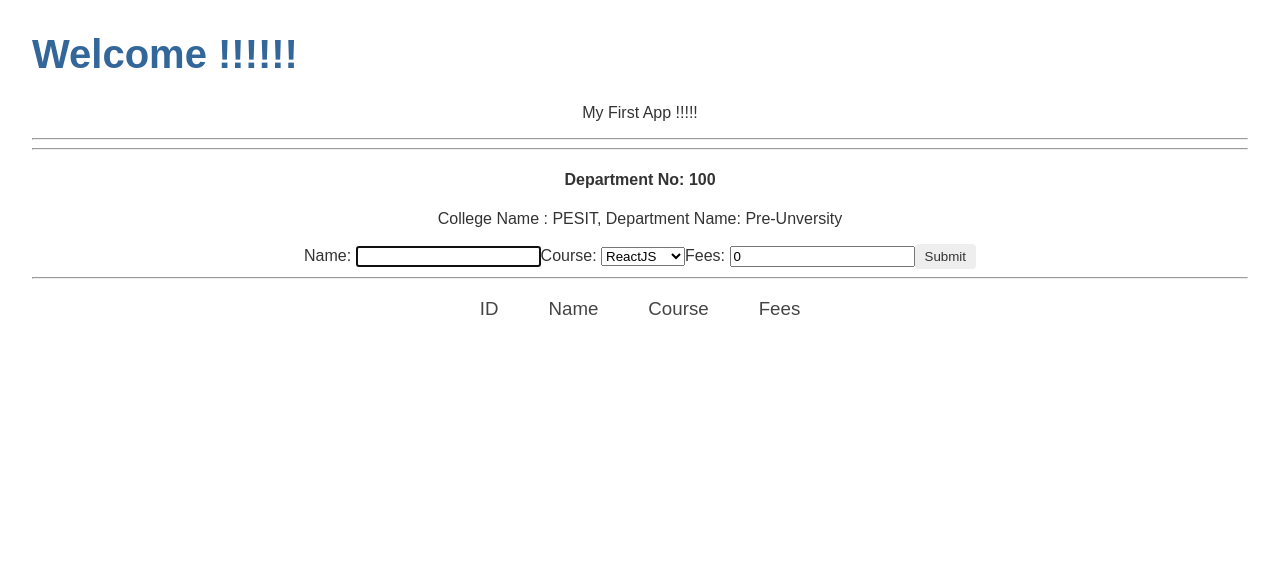
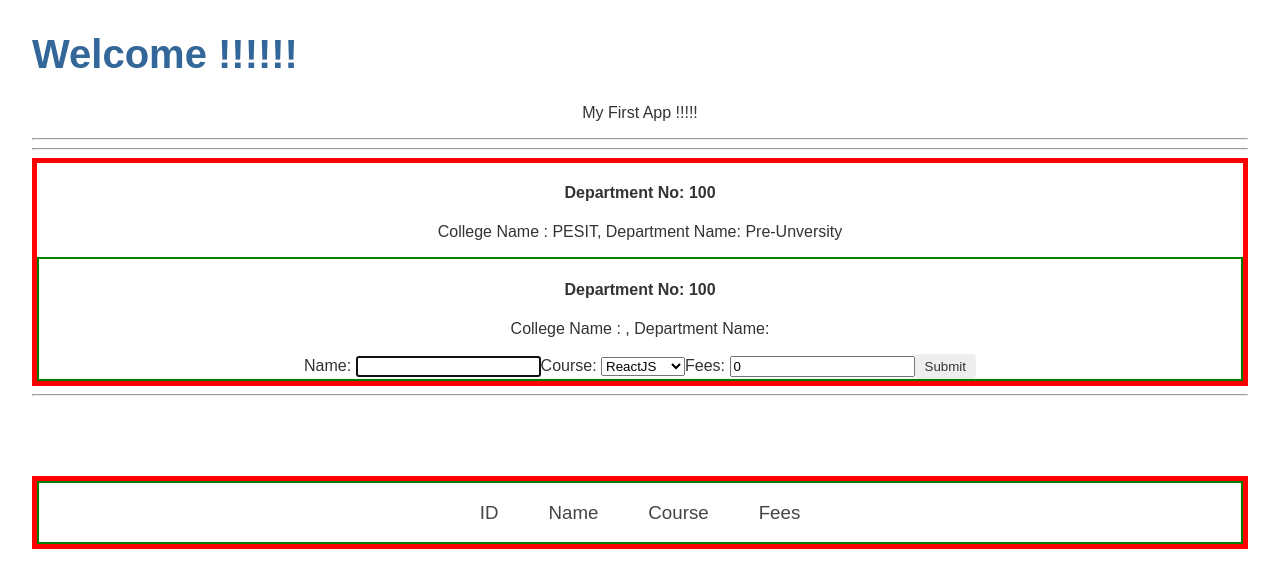
Before and after one commit to vinoddsce/first-react-app, a React (Create React App) app: page / in a window 1280 px wide. Shown: the top 588 px of the page. Built offline with nearby package versions, Linux system fonts and the light colour scheme.

Commit message:
Re arranged the components for Context API

```diff
--- a/src/App.js
+++ b/src/App.js
@@ -1,8 +1,8 @@
 import React, { Component } from 'react';
 import './App.css';
-import Department from './components/Department';
 import StudentDTO from './common/StudentDTO';
-import StudentList from './components/student/StudentList';
+import DepartmentContainer from './components/department-container/DepartmentContainer';
+import StudentContainer from './components/student-conatiner/StudentContainer';
 
 class App extends Component {
 
@@ -35,8 +35,6 @@ class App extends Component {
         newStudentAdded: true
       })
     }
-
-
   }
 
 
@@ -56,9 +54,13 @@ class App extends Component {
         <p>{this.props.title}</p>
         <hr></hr>
         <hr></hr>
-        <Department addStudent={this.addStudent} deptNumber={"100"} />
+        <DepartmentContainer addStudent={this.addStudent} deptNumber={"100"} />
         <hr></hr>
-        <StudentList newStudentAdded={this.state.newStudentAdded} students={this.state.students} deleteStudent={this.deleteStudent} />
+        <br />
+        <br />
+        <br />
+        <br />
+        <StudentContainer newStudentAdded={this.state.newStudentAdded} students={this.state.students} deleteStudent={this.deleteStudent} />
       </div>
     );
   }
--- /dev/null
+++ b/src/components/department-container/DepartmentContainer.js
@@ -0,0 +1,26 @@
+import React, { Component } from 'react';
+import StudentAddForm from './StudentAddForm';
+
+class DepartmentContainer extends Component {
+    constructor(props) {
+        super(props);
+        this.state = {
+            departmentName: "Pre-Unversity",
+            collegeName: "PESIT",
+        }
+    }
+
+    render() {
+        return (
+            <div style={{ border: "5px solid red" }}>
+                <h4>Department No: {this.props.deptNumber}</h4>
+                <p>College Name : {this.state.collegeName}, Department Name: {this.state.departmentName}</p>
+
+                <StudentAddForm {...this.props} />
+
+            </div>
+        );
+    }
+}
+
+export default DepartmentContainer;
--- a/src/components/Department.js
+++ b/src/components/department-container/StudentAddForm.js
@@ -1,13 +1,9 @@
 import React, { Component } from 'react';
-
 import PropTypes from 'prop-types';
-
-class Department extends Component {
+class StudentAddForm extends Component {
     constructor(props) {
         super(props);
         this.state = {
-            departmentName: "Pre-Unversity",
-            collegeName: "PESIT",
             stdName: "",
             stdCourse: "",
             stdFees: 0
@@ -25,6 +21,7 @@ class Department extends Component {
     }
 
     onStudentFormSubmit(event) {
+        console.log("Using Ref: ", this.nameRef.value);
         this.props.addStudent(this.state.stdName, this.state.stdCourse, this.state.stdFees);
         event.preventDefault();
     }
@@ -36,13 +33,15 @@ class Department extends Component {
     render() {
         // console.log("Department -> render()");
         return (
-            <div>
+            <div style={{ border: "2px solid green" }}>
                 <h4>Department No: {this.props.deptNumber}</h4>
                 <p>College Name : {this.state.collegeName}, Department Name: {this.state.departmentName}</p>
 
                 <form onSubmit={this.onStudentFormSubmit}>
                     Name: <input type="text" value={this.state.stdName}
-                        ref={this.nameRef} name="stdName" onChange={this.handleChange} />
+                        ref={this.nameRef}
+                        name="stdName" onChange={this.handleChange} />
+
                     {/* Course: <input type="text" value={this.state.stdCourse} name="stdCourse" onChange={this.handleChange} /> */}
 
                     Course: <select value={this.state.stdCourse} name="stdCourse" onChange={this.handleChange}>
@@ -61,11 +60,12 @@ class Department extends Component {
     }
 }
 
-Department.propTypes = {
+StudentAddForm.propTypes = {
     addStudent: PropTypes.func.isRequired,
     deptNumber: PropTypes.oneOfType([
         PropTypes.number, PropTypes.string
     ]).isRequired
 }
 
-export default Department;
+
+export default StudentAddForm;
--- /dev/null
+++ b/src/components/student-conatiner/StudentContainer.js
@@ -0,0 +1,13 @@
+import React from 'react';
+import StudentList from './StudentList';
+
+
+const StudentContainer = (props) => {
+    return (
+        <div style={{ border: "5px solid red" }}>
+            <StudentList {...props} />
+        </div>
+    )
+}
+
+export default StudentContainer;
--- a/src/components/student/StudentList.js
+++ b/src/components/student-conatiner/StudentList.js
@@ -60,7 +60,7 @@ class StudentList extends Component {
     render() {
         console.log("StudentList render()");
         return (
-            <div>
+            <div style={{ border: "2px solid green" }}>
                 <h3><span style={{ padding: '0px 25px', width: '25%' }}>ID</span><span style={{ padding: '0px 25px', width: '25%' }}>Name</span><span style={{ padding: '0px 25px', width: '25%' }}>Course</span><span style={{ padding: '0px 25px', width: '25%' }}>Fees</span></h3>
                 {
                     this.props.students.map((std, index) => {
```
Also changed, not shown: src/components/student-conatiner/Student.js (renamed from src/components/student/Student.js).
